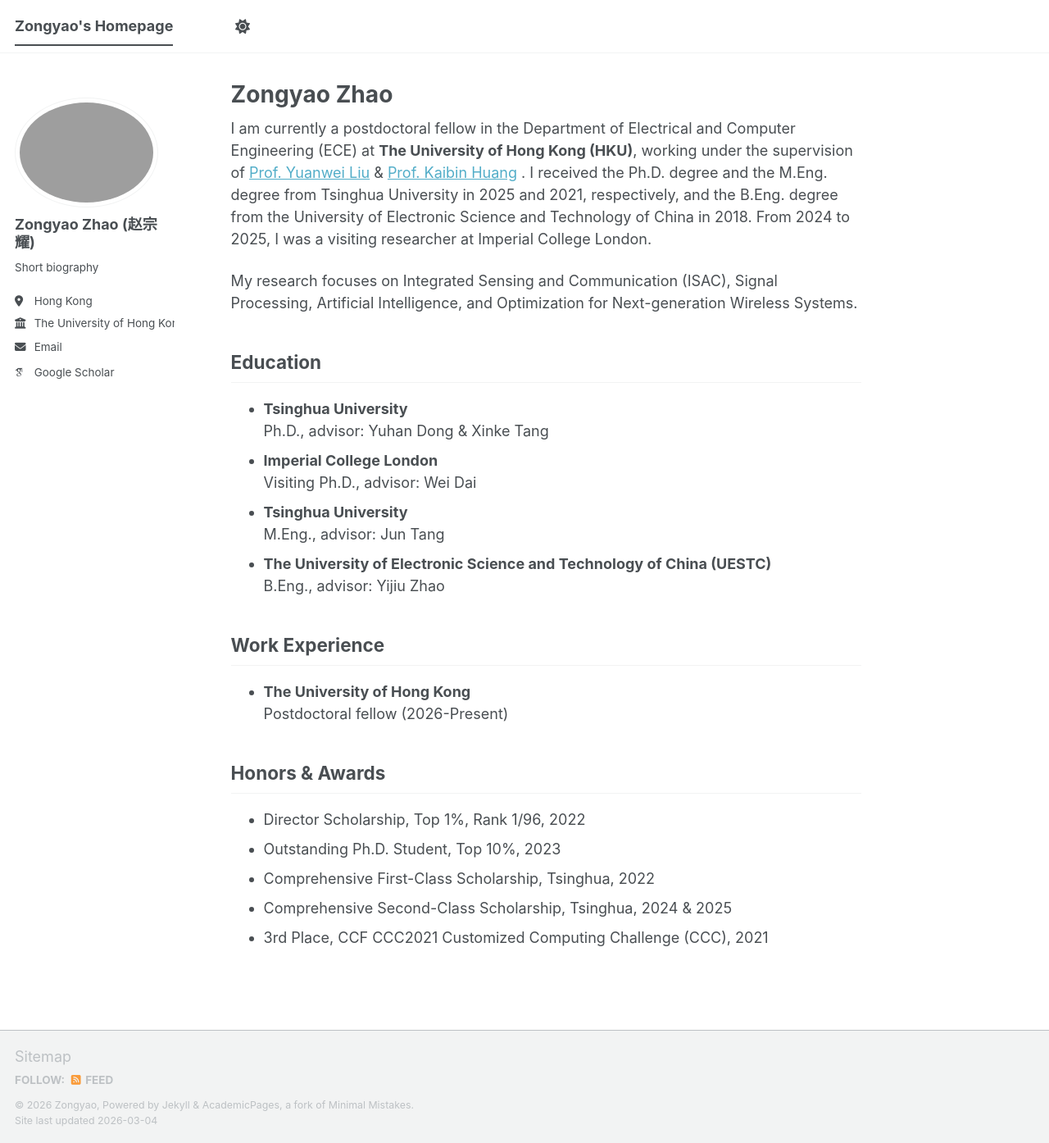
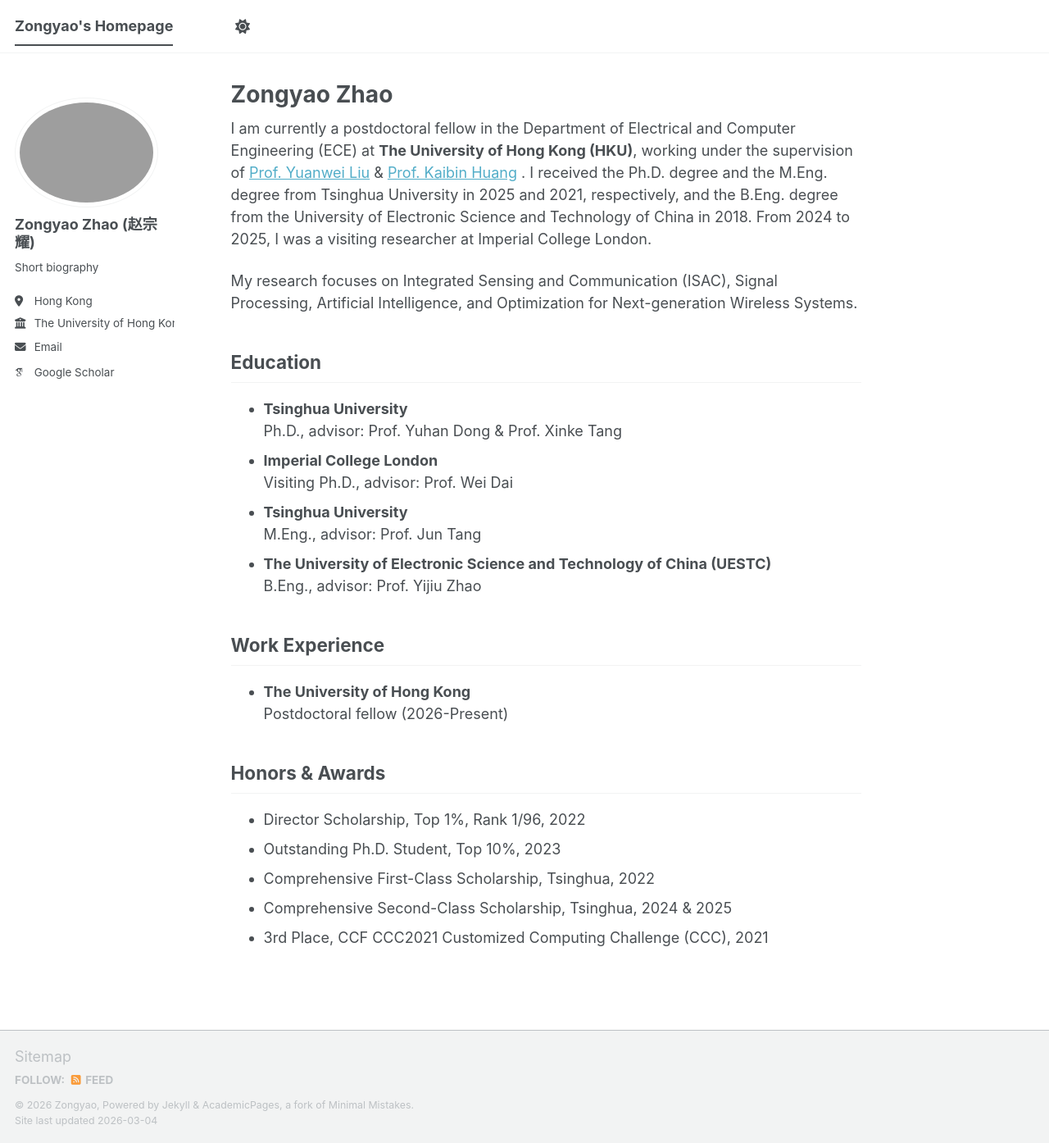
Before and after one commit to ZongyaoZhao/ZongyaoZhao.github.io, a Jekyll site: the page built from _pages/about.md, in a window 1280 px wide and 1394 px high. Shown: the whole window at 82% size. Built offline with Jekyll 4.4.1, drawn with Linux system fonts in a browser that asks for light colours; some web fonts are replaced; a script bundle is joined from its source files by our own code; library files that are not in the unit come from our copies.

Commit message:
Update about.md

```diff
--- a/_pages/about.md
+++ b/_pages/about.md
@@ -12,13 +12,13 @@
 
 ## Education
 - **Tsinghua University**
-  Ph.D., advisor: Yuhan Dong & Xinke Tang
+  Ph.D., advisor: Prof. Yuhan Dong & Prof. Xinke Tang
 - **Imperial College London**
-  Visiting Ph.D., advisor: Wei Dai
+  Visiting Ph.D., advisor: Prof. Wei Dai
 - **Tsinghua University**
-  M.Eng., advisor: Jun Tang
+  M.Eng., advisor: Prof. Jun Tang
 - **The University of Electronic Science and Technology of China (UESTC)**
-  B.Eng., advisor: Yijiu Zhao
+  B.Eng., advisor: Prof. Yijiu Zhao
 
 ## Work Experience
 - **The University of Hong Kong**
```
